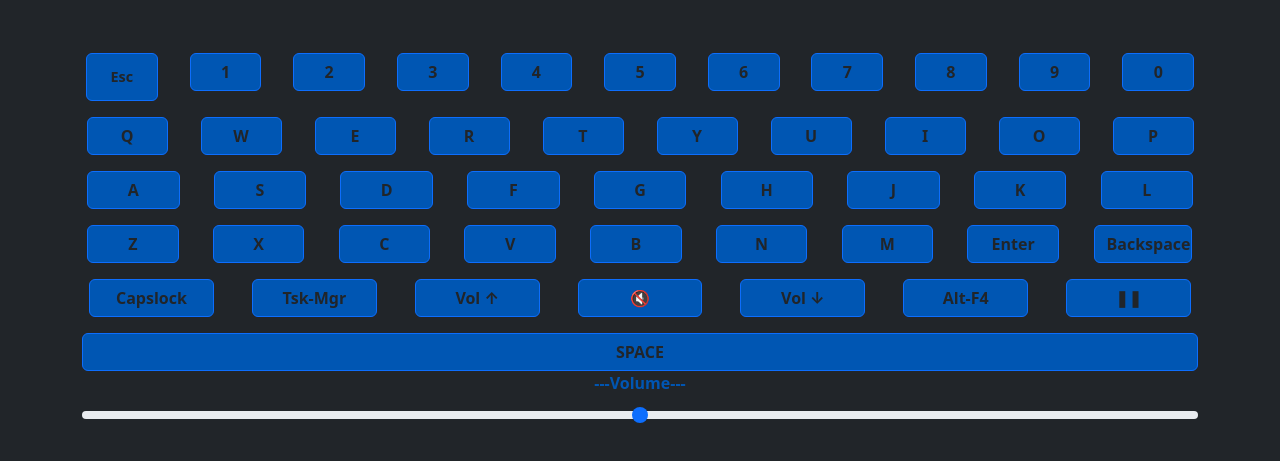
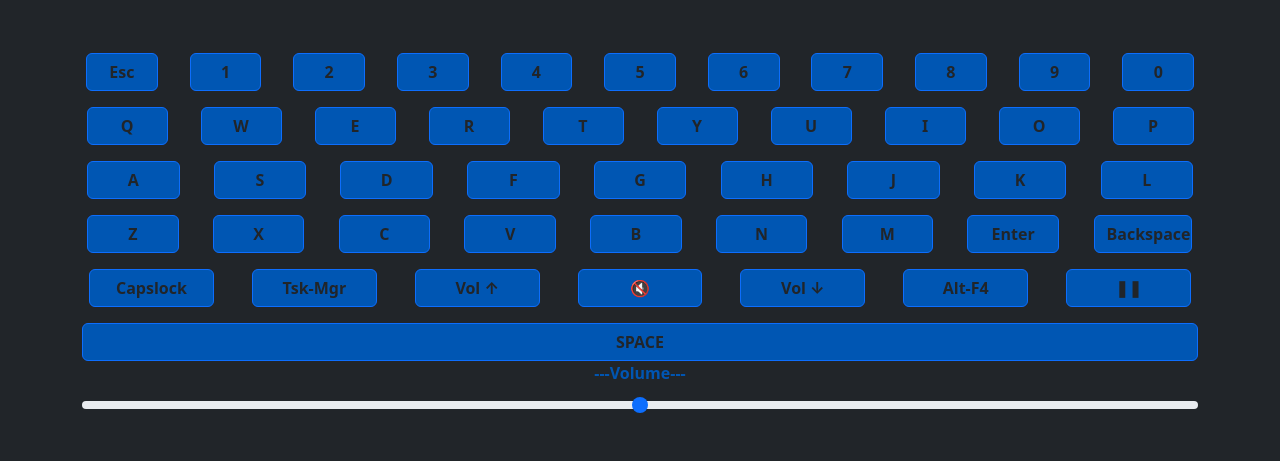
Before and after one commit to Deyolf/remote_input_handler, a website: page node_client/static/Homepage.html in a window 1280 px wide. Shown: the part 51-512 px from the top of the page. Drawn offline with nearby package versions, Linux system fonts and the light colour scheme.

Commit message:
Sistemato ESC

```diff
--- a/node_client/static/Homepage.html
+++ b/node_client/static/Homepage.html
@@ -17,7 +17,7 @@
       </nav>
     <div class="container mt-5 text-center">
         <div class="row mb-3">
-            <div class="col"><button class="btn btn-primary" style="--bs-btn-padding-y: .75rem; --bs-btn-padding-x: 1rem; --bs-btn-font-size: .90rem;" onclick="sendKeycap('Esc')">Esc</button></div>
+            <div class="col"><button class="btn btn-primary"  onclick="sendKeycap('Esc')">Esc</button></div>
             <div class="col"><button class="btn btn-primary" onclick="sendKeycap('1')">1</button></div>
             <div class="col"><button class="btn btn-primary" onclick="sendKeycap('2')">2</button></div>
             <div class="col"><button class="btn btn-primary" onclick="sendKeycap('3')">3</button></div>
```
